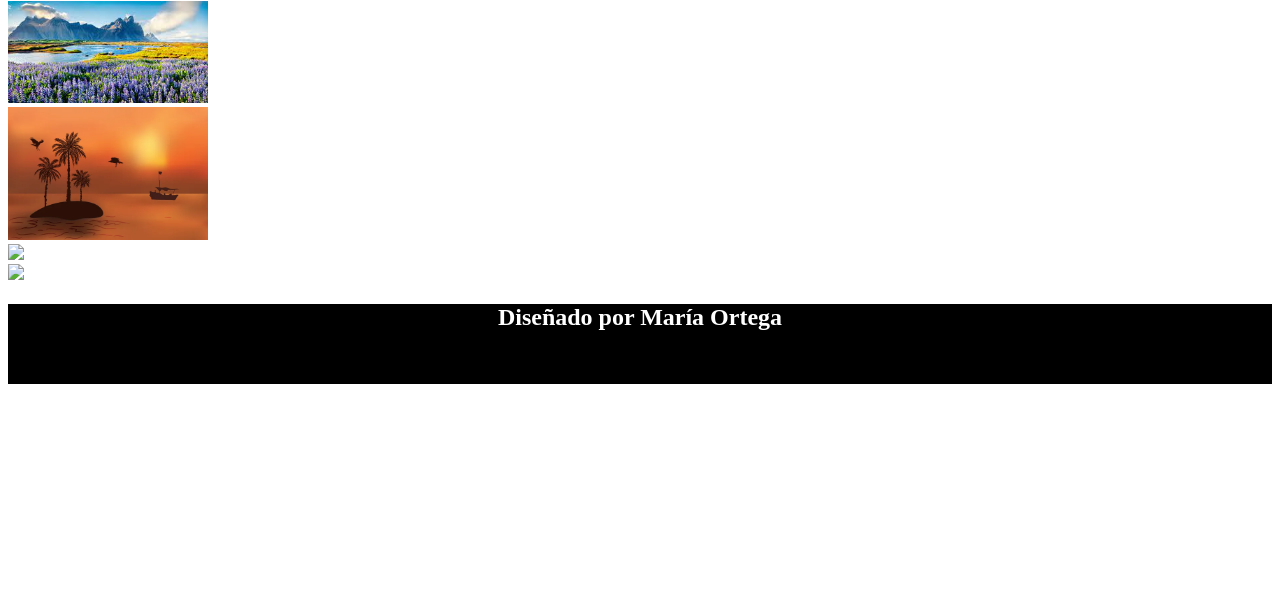
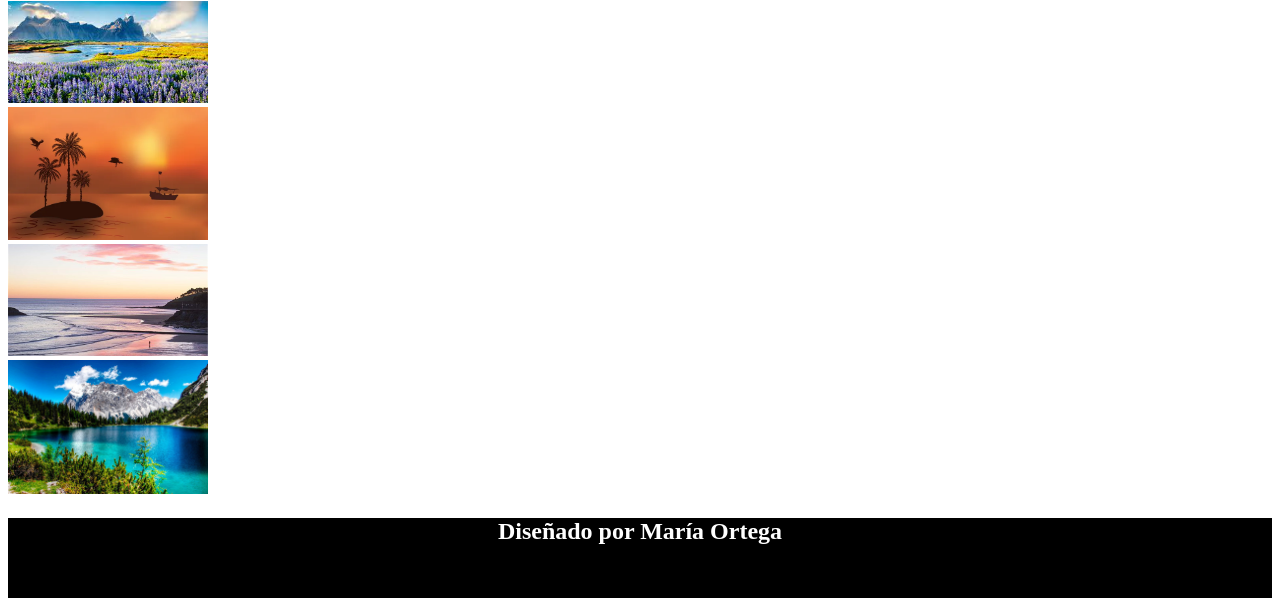
Before and after one commit to Mariaorru/prueba-1, a plain HTML site: page index.html in a window 1280 px wide. Shown: the part 914-1520 px from the top of the page. Before the commit the page ends 1306 px from the top, so only its background shows below. Drawn offline with Linux system fonts and the light colour scheme.

Commit message:
Arreglo imagenes

```diff
--- a/index.html
+++ b/index.html
@@ -49,9 +49,9 @@
 
 		<img width="200px" src="img/palmera.jpg"> <br>
 
-		<img width="200px" src="../playa.jpg"> <br>
+		<img width="200px" src="img/playa.jpg"> <br>
 
-		<img width="200px" src="../imagenes/paisaje.jpg"> <br>
+		<img width="200px" src="img/paisaje.jpg"> <br>
 
 		<footer style="background:black; color:white; text-align:center; height:80px;" >
 			<h2> Diseñado por María Ortega </h2>
```
Also changed, not shown: img/paisaje.jpg (added), img/playa.jpg (added).
